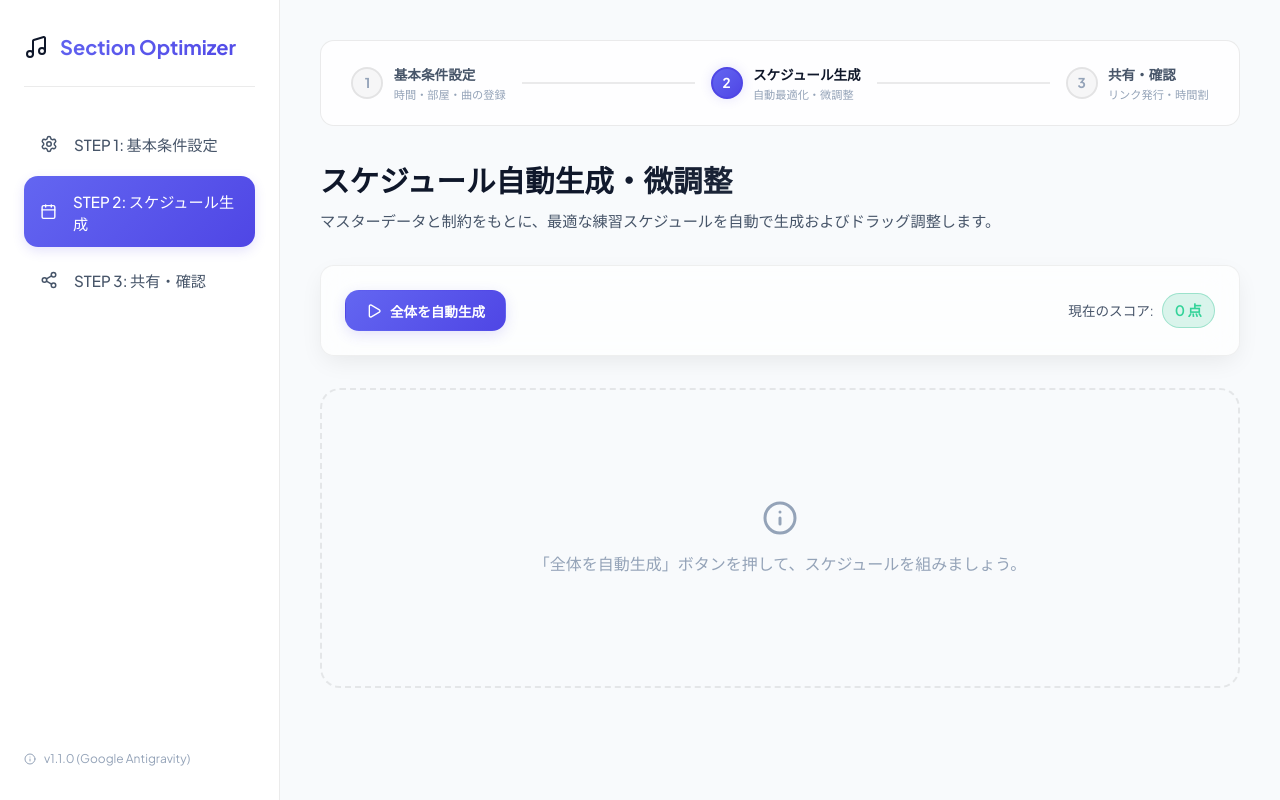
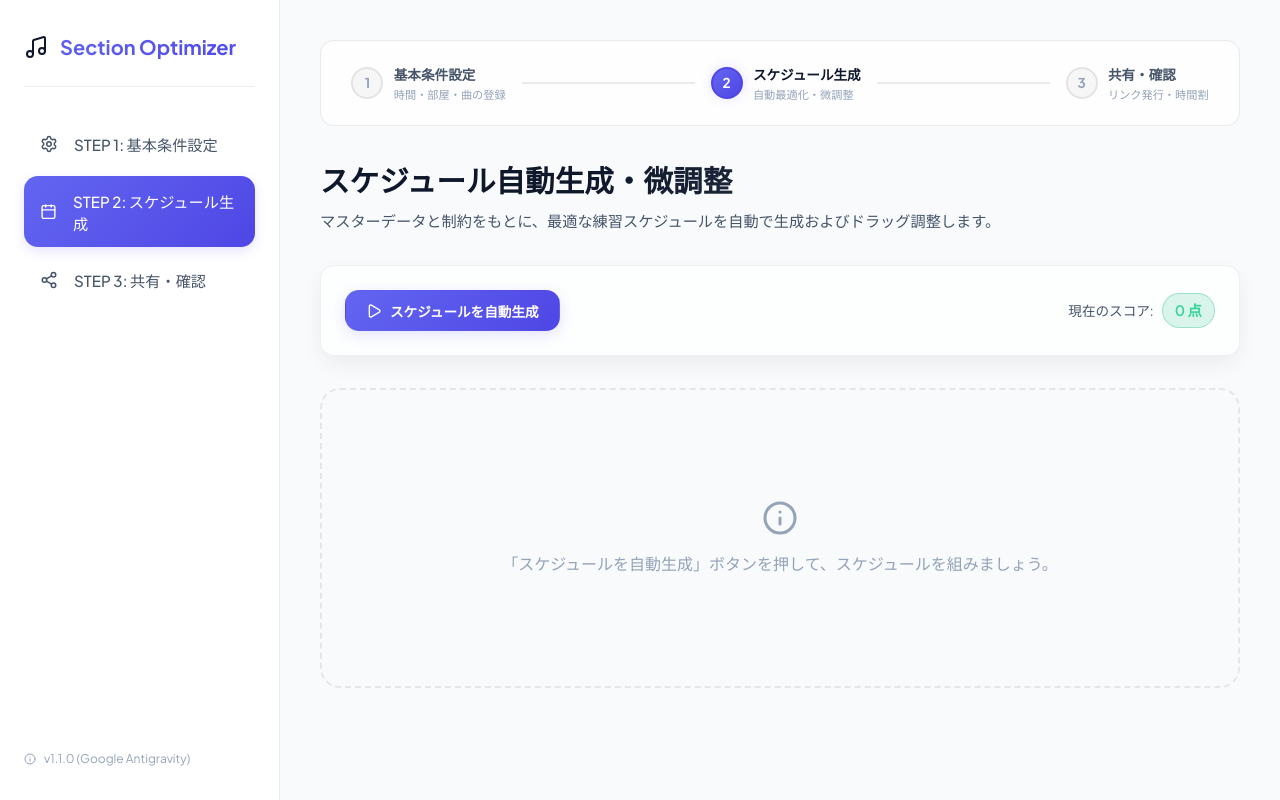
Before and after one commit to zfzeR1/brass-scheduler, a React (Vite) app: page / in a window 1280 px wide. Both pictures are taken after a click on the button "STEP 2: スケジュール生成". Built offline with nearby package versions, Linux system fonts and the light colour scheme.

Commit message:
fix: ボタン表示名を「全体を自動生成」から「スケジュールを自動生成」に変更

```diff
--- a/src/components/ScheduleTab.tsx
+++ b/src/components/ScheduleTab.tsx
@@ -242,7 +242,7 @@ export default function ScheduleTab({ state, setState }: ScheduleTabProps) {
       {/* Control Actions */}
       <div className="glass-card" style={{ marginBottom: '2rem', display: 'flex', justifyContent: 'space-between', alignItems: 'center', flexWrap: 'wrap', gap: '0.75rem' }}>
         <button className="btn btn-primary" onClick={() => handleAutoGenerate(0)} style={{ fontSize: '0.85rem', padding: '0.6rem 1.25rem' }}>
-          <Play size={16} /> 全体を自動生成
+          <Play size={16} /> スケジュールを自動生成
         </button>
 
         <div style={{ display: 'flex', alignItems: 'center', gap: '0.5rem' }}>
@@ -289,7 +289,7 @@ export default function ScheduleTab({ state, setState }: ScheduleTabProps) {
       {state.assignments.length === 0 ? (
         <div style={{ height: '300px', border: '2px dashed var(--border-color)', borderRadius: 'var(--radius-lg)', display: 'flex', flexDirection: 'column', alignItems: 'center', justifyContent: 'center', gap: '1rem', color: 'var(--text-muted)' }}>
           <Info size={36} />
-          <div>「全体を自動生成」ボタンを押して、スケジュールを組みましょう。</div>
+          <div>「スケジュールを自動生成」ボタンを押して、スケジュールを組みましょう。</div>
         </div>
       ) : isMobile ? (
         /* ==================== MOBILE: コマ別タイムライン表示 ==================== */
```
